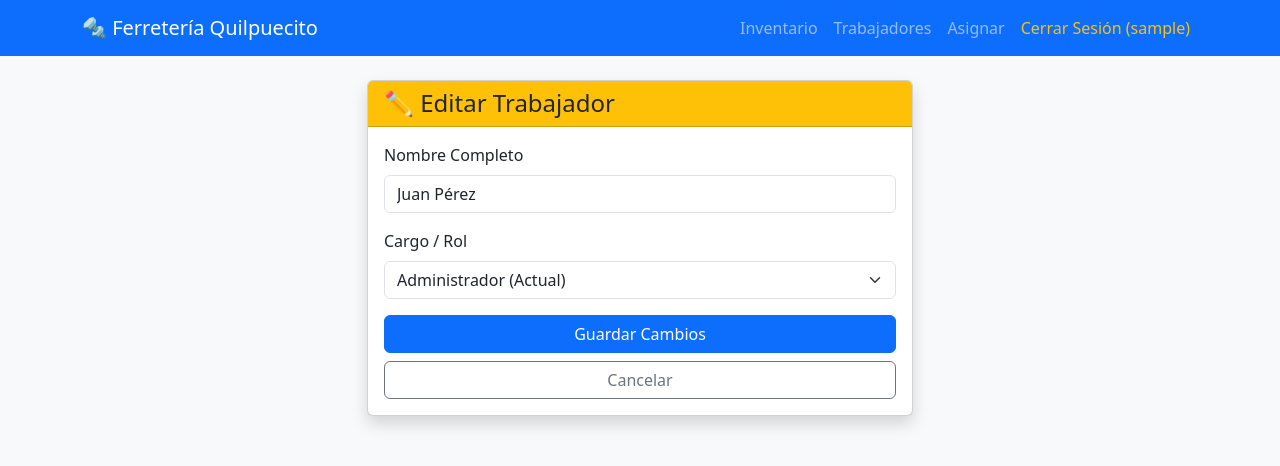
After one commit to FJMichea/Sistema_Inventario_Ferreteria_Quilpuecito, a Flask app: page /editar_trabajador/1 in a window 1280 px wide. The commit adds this page. Shown: the top 466 px of the page. Run offline with Flask 3, Linux system fonts and the light colour scheme; the visitor is signed in with stand-in values (Sample User, id 1); data comes from the database, SQL or seed files in the repository.

Commit message:
se agregan archivos

```diff
--- a/app.py
+++ b/app.py
@@ -173,5 +173,44 @@ def agregar_producto():
         return redirect('/productos')
     return render_template('agregar_producto.html')
 
+# --- RUTAS PARA GESTIONAR TRABAJADORES (EDITAR / ELIMINAR) ---
+
+@app.route('/eliminar_trabajador/<int:id>')
+@login_required
+def eliminar_trabajador(id):
+    conn = get_db_connection()
+    conn.execute('DELETE FROM trabajadores WHERE id = ?', (id,))
+    conn.commit()
+    conn.close()
+    flash('Trabajador eliminado correctamente.', 'warning')
+    return redirect(url_for('trabajadores'))
+
+@app.route('/editar_trabajador/<int:id>', methods=['GET', 'POST'])
+@login_required
+def editar_trabajador(id):
+    conn = get_db_connection()
+
+    # Si enviamos el formulario (POST), actualizamos los datos
+    if request.method == 'POST':
+        nombre = request.form['nombre']
+        cargo = request.form['cargo']
+
+        conn.execute('UPDATE trabajadores SET nombre = ?, cargo = ? WHERE id = ?',
+                     (nombre, cargo, id))
+        conn.commit()
+        conn.close()
+        flash('Datos del trabajador actualizados.', 'success')
+        return redirect(url_for('trabajadores'))
+
+    # Si entramos a la página (GET), cargamos los datos actuales para mostrarlos
+    trabajador = conn.execute('SELECT * FROM trabajadores WHERE id = ?', (id,)).fetchone()
+    conn.close()
+
+    if trabajador is None:
+        flash('Trabajador no encontrado.', 'danger')
+        return redirect(url_for('trabajadores'))
+
+    return render_template('editar_trabajador.html', trabajador=trabajador)
+
 if __name__ == '__main__':
     app.run(debug=True)
--- /dev/null
+++ b/templates/editar_trabajador.html
@@ -0,0 +1,40 @@
+{% extends 'base.html' %}
+
+{% block content %}
+<div class="row justify-content-center">
+    <div class="col-md-6">
+        <div class="card shadow">
+            <div class="card-header bg-warning text-dark">
+                <h4 class="mb-0">✏️ Editar Trabajador</h4>
+            </div>
+            <div class="card-body">
+                <form method="POST">
+                    <div class="mb-3">
+                        <label for="nombre" class="form-label">Nombre Completo</label>
+                        <input type="text" name="nombre" class="form-control" value="{{ trabajador['nombre'] }}" required>
+                    </div>
+
+                    <div class="mb-3">
+                        <label for="cargo" class="form-label">Cargo / Rol</label>
+                        <select name="cargo" class="form-select" required>
+                            <option value="{{ trabajador['cargo'] }}" selected hidden>{{ trabajador['cargo'] }} (Actual)</option>
+                            <option value="Administrador">Administrador</option>
+                            <option value="Ventas">Ventas</option>
+                            <option value="Inventario">Inventario</option>
+                            <option value="Cajas">Cajas</option>
+                            <option value="Despacho">Despacho</option>
+                            <option value="Recepción de mercadería">Recepción de mercadería</option>
+                            <option value="Atención al cliente">Atención al cliente</option>
+                        </select>
+                    </div>
+
+                    <div class="d-grid gap-2">
+                        <button type="submit" class="btn btn-primary">Guardar Cambios</button>
+                        <a href="{{ url_for('trabajadores') }}" class="btn btn-outline-secondary">Cancelar</a>
+                    </div>
+                </form>
+            </div>
+        </div>
+    </div>
+</div>
+{% endblock %}
```
Also changed, not shown: templates/trabajadores.html (+22 -8 lines).
